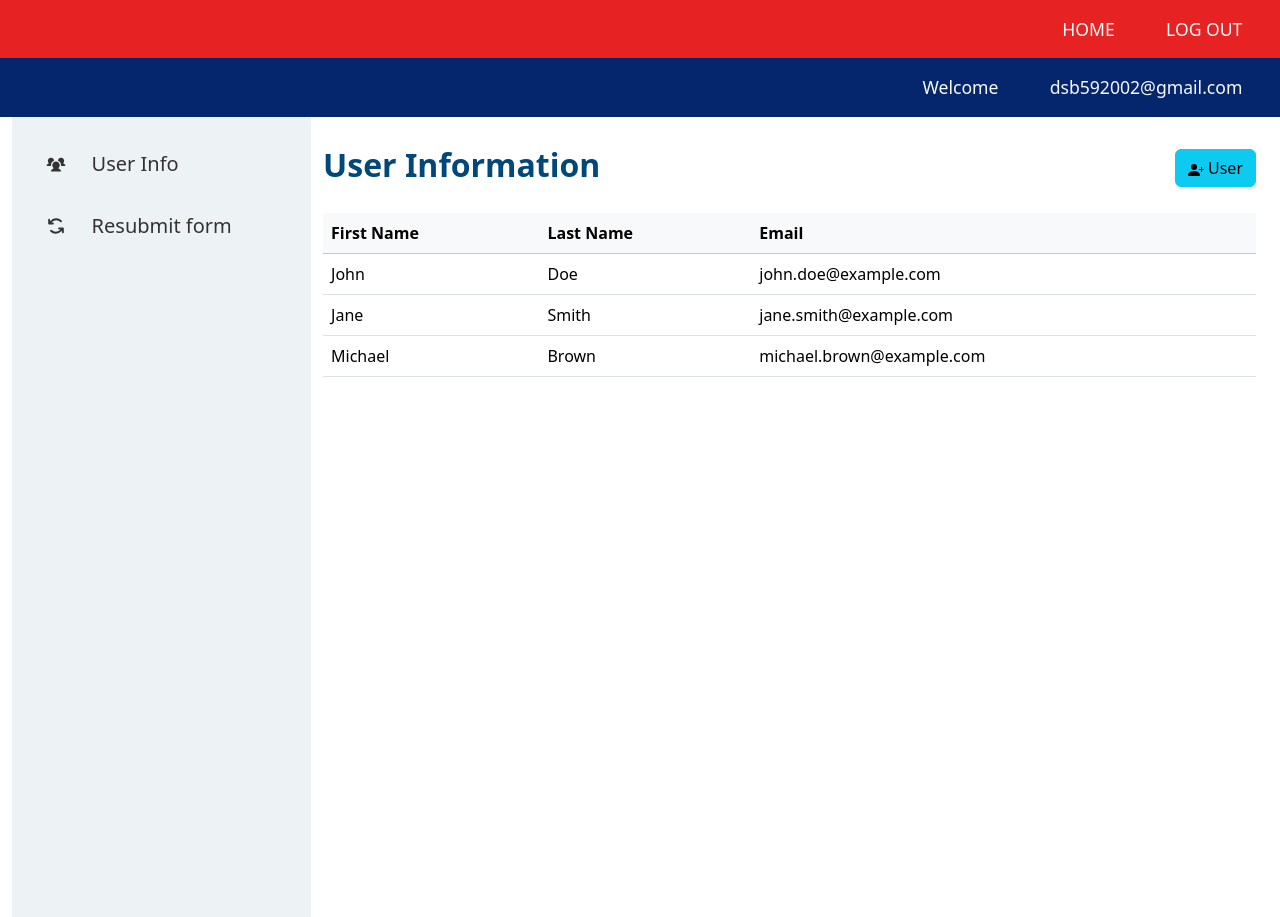
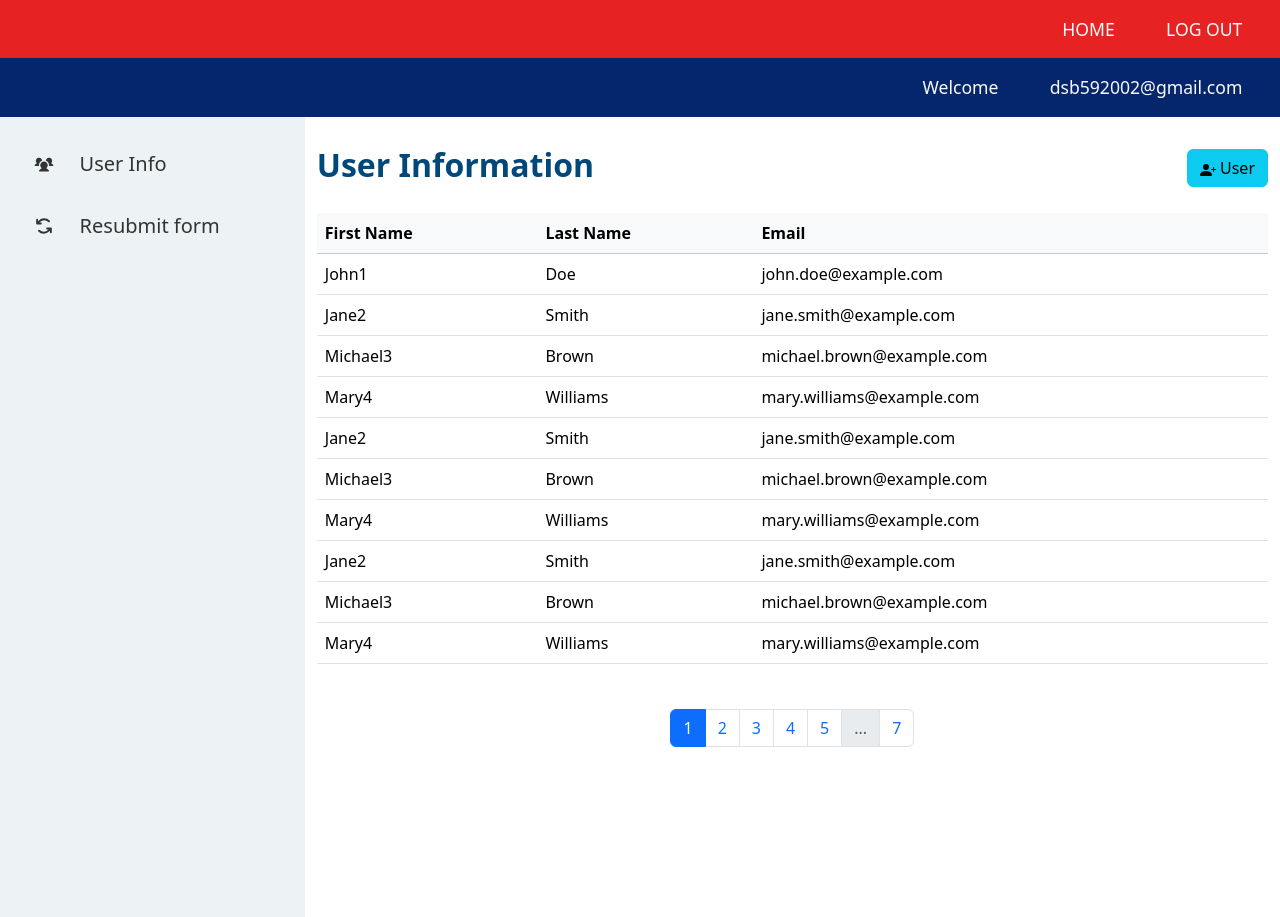
Before and after one commit to deepakspikewell/UserInfoRedcap, a React (Vite) app: page / in a window 1280 px wide. Built offline with nearby package versions, Linux system fonts and the light colour scheme.

Commit message:
pagination

```diff
--- a/src/App.css
+++ b/src/App.css
@@ -99,3 +99,7 @@
     width:60%
   }
 }
+
+.table-container{
+  min-height: 60vh;
+}
--- a/src/App.jsx
+++ b/src/App.jsx
@@ -17,9 +17,9 @@ function App() {
         <DDNavbar color="#e72222" text1="HOME" text2="LOG OUT"/>
 
         <DDNavbar color="#05266d" text1="Welcome" text2="dsb592002@gmail.com"/>
-        <div className="container-fluid d-flex  ">
+        <div className="gg d-flex vh-100">
           <Sidebar />
-          <div className=" mx-0 vw-100 vh-100 ">
+          <div className=" mx-0 vw-100 ">
             <Navbar />
             <div className="container ">
               <Table setShowForm={() => setShowForm(true)} />
--- a/src/components/Table.jsx
+++ b/src/components/Table.jsx
@@ -1,32 +1,349 @@
 import React, { useState } from "react";
 import { BsPersonPlusFill } from "react-icons/bs";
-const Table = ({setShowForm}) => {
+import "../App.css"; // Import the custom CSS file
+
+const Table = ({ setShowForm }) => {
   const patients = [
-    { firstName: "John", lastName: "Doe", email: "john.doe@example.com" },
-    { firstName: "Jane", lastName: "Smith", email: "jane.smith@example.com" },
+    { firstName: "John1", lastName: "Doe", email: "john.doe@example.com" },
+    { firstName: "Jane2", lastName: "Smith", email: "jane.smith@example.com" },
     {
-      firstName: "Michael",
+      firstName: "Michael3",
       lastName: "Brown",
       email: "michael.brown@example.com",
     },
+    {
+      firstName: "Mary4",
+      lastName: "Williams",
+      email: "mary.williams@example.com",
+    },
+    { firstName: "Jane2", lastName: "Smith", email: "jane.smith@example.com" },
+    {
+      firstName: "Michael3",
+      lastName: "Brown",
+      email: "michael.brown@example.com",
+    },
+    {
+      firstName: "Mary4",
+      lastName: "Williams",
+      email: "mary.williams@example.com",
+    },
+    { firstName: "Jane2", lastName: "Smith", email: "jane.smith@example.com" },
+    {
+      firstName: "Michael3",
+      lastName: "Brown",
+      email: "michael.brown@example.com",
+    },
+    {
+      firstName: "Mary4",
+      lastName: "Williams",
+      email: "mary.williams@example.com",
+    },
+    { firstName: "Jane2", lastName: "Smith", email: "jane.smith@example.com" },
+    {
+      firstName: "Michael3",
+      lastName: "Brown",
+      email: "michael.brown@example.com",
+    },
+    {
+      firstName: "Mary4",
+      lastName: "Williams",
+      email: "mary.williams@example.com",
+    },
+    { firstName: "Jane2", lastName: "Smith", email: "jane.smith@example.com" },
+    {
+      firstName: "Michael3",
+      lastName: "Brown",
+      email: "michael.brown@example.com",
+    },
+    {
+      firstName: "Mary4",
+      lastName: "Williams",
+      email: "mary.williams@example.com",
+    },
+    { firstName: "Jane2", lastName: "Smith", email: "jane.smith@example.com" },
+    {
+      firstName: "Michael3",
+      lastName: "Brown",
+      email: "michael.brown@example.com",
+    },
+    {
+      firstName: "Mary4",
+      lastName: "Williams",
+      email: "mary.williams@example.com",
+    },
+    { firstName: "Jane2", lastName: "Smith", email: "jane.smith@example.com" },
+    {
+      firstName: "Michael3",
+      lastName: "Brown",
+      email: "michael.brown@example.com",
+    },
+    {
+      firstName: "Mary4",
+      lastName: "Williams",
+      email: "mary.williams@example.com",
+    },
+    { firstName: "Jane2", lastName: "Smith", email: "jane.smith@example.com" },
+    {
+      firstName: "Michael3",
+      lastName: "Brown",
+      email: "michael.brown@example.com",
+    },
+    {
+      firstName: "Mary4",
+      lastName: "Williams",
+      email: "mary.williams@example.com",
+    },
+    { firstName: "Jane2", lastName: "Smith", email: "jane.smith@example.com" },
+    {
+      firstName: "Michael3",
+      lastName: "Brown",
+      email: "michael.brown@example.com",
+    },
+    {
+      firstName: "Mary4",
+      lastName: "Williams",
+      email: "mary.williams@example.com",
+    },
+    { firstName: "Jane2", lastName: "Smith", email: "jane.smith@example.com" },
+    {
+      firstName: "Michael3",
+      lastName: "Brown",
+      email: "michael.brown@example.com",
+    },
+    {
+      firstName: "Mary4",
+      lastName: "Williams",
+      email: "mary.williams@example.com",
+    },
+    { firstName: "Jane2", lastName: "Smith", email: "jane.smith@example.com" },
+    {
+      firstName: "Michael3",
+      lastName: "Brown",
+      email: "michael.brown@example.com",
+    },
+    {
+      firstName: "Mary4",
+      lastName: "Williams",
+      email: "mary.williams@example.com",
+    },
+    { firstName: "Jane2", lastName: "Smith", email: "jane.smith@example.com" },
+    {
+      firstName: "Michael3",
+      lastName: "Brown",
+      email: "michael.brown@example.com",
+    },
+    {
+      firstName: "Mary4",
+      lastName: "Williams",
+      email: "mary.williams@example.com",
+    },
+    { firstName: "Jane2", lastName: "Smith", email: "jane.smith@example.com" },
+    {
+      firstName: "Michael3",
+      lastName: "Brown",
+      email: "michael.brown@example.com",
+    },
+    {
+      firstName: "Mary4",
+      lastName: "Williams",
+      email: "mary.williams@example.com",
+    },
+    { firstName: "Jane2", lastName: "Smith", email: "jane.smith@example.com" },
+    {
+      firstName: "Michael3",
+      lastName: "Brown",
+      email: "michael.brown@example.com",
+    },
+    {
+      firstName: "Mary4",
+      lastName: "Williams",
+      email: "mary.williams@example.com",
+    },
+    { firstName: "Jane2", lastName: "Smith", email: "jane.smith@example.com" },
+    {
+      firstName: "Michael3",
+      lastName: "Brown",
+      email: "michael.brown@example.com",
+    },
+    {
+      firstName: "Mary4",
+      lastName: "Williams",
+      email: "mary.williams@example.com",
+    },
+    { firstName: "Jane2", lastName: "Smith", email: "jane.smith@example.com" },
+    {
+      firstName: "Michael3",
+      lastName: "Brown",
+      email: "michael.brown@example.com",
+    },
+    {
+      firstName: "Mary4",
+      lastName: "Williams",
+      email: "mary.williams@example.com",
+    },
+    {
+      firstName: "Mary4",
+      lastName: "Williams",
+      email: "mary.williams@example.com",
+    },
+    {
+      firstName: "Mary4",
+      lastName: "Williams",
+      email: "mary.williams@example.com",
+    },
+    {
+      firstName: "Mary4",
+      lastName: "Williams",
+      email: "mary.williams@example.com",
+    },
+    {
+      firstName: "Mary4",
+      lastName: "Williams",
+      email: "mary.williams@example.com",
+    },
+    {
+      firstName: "Mary4",
+      lastName: "Williams",
+      email: "mary.williams@example.com",
+    },
+    {
+      firstName: "Mary4",
+      lastName: "Williams",
+      email: "mary.williams@example.com",
+    },
+    {
+      firstName: "Mary4",
+      lastName: "Williams",
+      email: "mary.williams@example.com",
+    },
+    {
+      firstName: "Mary4",
+      lastName: "Williams",
+      email: "mary.williams@example.com",
+    },
+    {
+      firstName: "Mary4",
+      lastName: "Williams",
+      email: "mary.williams@example.com",
+    },
+    {
+      firstName: "Mary4",
+      lastName: "Williams",
+      email: "mary.williams@example.com",
+    },
+    {
+      firstName: "Mary4",
+      lastName: "Williams",
+      email: "mary.williams@example.com",
+    },
+    {
+      firstName: "Mary4",
+      lastName: "Williams",
+      email: "mary.williams@example.com",
+    },
+    {
+      firstName: "Mary4",
+      lastName: "Williams",
+      email: "mary.williams@example.com",
+    },
+    {
+      firstName: "Mary4",
+      lastName: "Williams",
+      email: "mary.williams@example.com",
+    },
+    {
+      firstName: "Mary4",
+      lastName: "Williams",
+      email: "mary.williams@example.com",
+    },
+
+    // Add more patients as needed for testing pagination
   ];
+
+  const [currentPage, setCurrentPage] = useState(1);
+  const itemsPerPage = 10;
+
+  const handleClick = (id) => {
+    setCurrentPage(Number(id));
+  };
+
+  const getPageNumbers = () => {
+    const totalPages = Math.ceil(patients.length / itemsPerPage);
+    const maxPagesToShow = 5;
+    const pages = [];
+    let startPage = 1;
+    let endPage = totalPages;
+
+    if (totalPages > maxPagesToShow) {
+      if (currentPage <= 3) {
+        endPage = maxPagesToShow;
+      } else if (currentPage + 2 >= totalPages) {
+        startPage = totalPages - (maxPagesToShow - 1);
+      } else {
+        startPage = currentPage - 2;
+        endPage = currentPage + 2;
+      }
+    }
+
+    for (let i = startPage; i <= endPage; i++) {
+      pages.push(i);
+    }
+
+    if (startPage > 1) {
+      pages.unshift("...");
+      pages.unshift(1);
+    }
+
+    if (endPage < totalPages) {
+      pages.push("...");
+      pages.push(totalPages);
+    }
+
+    return pages;
+  };
+
+  const renderPageNumbers = getPageNumbers().map((number, index) => {
+    if (number === "...") {
+      return (
+        <li key={index} className="page-item disabled">
+          <span className="page-link">{number}</span>
+        </li>
+      );
+    }
+    return (
+      <li
+        key={index}
+        className={`page-item ${currentPage === number ? "active" : ""}`}
+      >
+        <button className="page-link" onClick={() => handleClick(number)}>
+          {number}
+        </button>
+      </li>
+    );
+  });
+
+  const indexOfLastPatient = currentPage * itemsPerPage;
+  const indexOfFirstPatient = indexOfLastPatient - itemsPerPage;
+  const currentPatients = patients.slice(
+    indexOfFirstPatient,
+    indexOfLastPatient
+  );
+
   return (
     <div>
       <div
-        class=" d-flex justify-content-between mt-4"
+        className="d-flex justify-content-between mt-4 "
         style={{ fontWeight: "600", fontSize: "2rem", color: "#004879" }}
       >
-        <div style={{ fontWeight: "600", fontSize: "2rem", color: "#004879" }}>
-          User Information
-        </div>
+        <div>User Information</div>
         <div>
-          <button type="submit" className="btn btn-info " onClick={setShowForm}>
-          <BsPersonPlusFill /> User
+          <button type="submit" className="btn btn-info" onClick={setShowForm}>
+            <BsPersonPlusFill /> User
           </button>
         </div>
       </div>
-      {/* <div className="table-container mt-3 d-none d-lg-block"> */}
-      <div className=" mt-4 d-none d-lg-block">
+
+      <div className="table-container d-none d-lg-block mt-4">
         <div className="row">
           <div className="col-12">
             <table className="table">
@@ -38,7 +355,7 @@ const Table = ({setShowForm}) => {
                 </tr>
               </thead>
               <tbody>
-                {patients.map((patient, index) => (
+                {currentPatients.map((patient, index) => (
                   <tr key={index}>
                     <td>{patient.firstName}</td>
                     <td>{patient.lastName}</td>
@@ -50,47 +367,49 @@ const Table = ({setShowForm}) => {
           </div>
         </div>
       </div>
-      {/* </div> */}
 
       <div className="cards-container mt-4 d-lg-none">
-        {patients.map((patient, index) => (
-          <div class="card">
-            <div class="card-body">
-              <div class="col-lg-2 col-md-12 col-sm-12 d-flex justify-content-left mb-1">
+        {currentPatients.map((patient, index) => (
+          <div className="card" key={index}>
+            <div className="card-body">
+              <div className="col-lg-2 col-md-12 col-sm-12 d-flex justify-content-left mb-1">
                 <span
-                  class="d-lg-none  "
+                  className="d-lg-none"
                   style={{ color: "black", fontWeight: "500" }}
                 >
                   First Name:
                 </span>
-                <span class="patientsinfo text-primary">
+                <span className="patientsinfo text-primary">
                   &nbsp;{patient.firstName}
                 </span>
               </div>
-
-              <div class="col-lg-2 col-md-12 col-sm-12 d-flex justify-content-left mb-1">
+              <div className="col-lg-2 col-md-12 col-sm-12 d-flex justify-content-left mb-1">
                 <span
-                  class="d-lg-none  "
+                  className="d-lg-none"
                   style={{ color: "black", fontWeight: "500" }}
                 >
                   Last Name:
                 </span>
-                <span class=" text-primary">&nbsp;{patient.lastName}</span>
+                <span className="text-primary">&nbsp;{patient.lastName}</span>
               </div>
-
-              <div class="col-lg-2 col-md-12 col-sm-12 d-flex justify-content-left mb-1">
+              <div className="col-lg-2 col-md-12 col-sm-12 d-flex justify-content-left mb-1">
                 <span
-                  class="d-lg-none patientsinfoTop "
+                  className="d-lg-none patientsinfoTop"
                   style={{ color: "black", fontWeight: "500" }}
                 >
                   Email:
                 </span>
-                <span class=" text-primary">&nbsp;{patient.email}</span>
+                <span className="text-primary">&nbsp;{patient.email}</span>
               </div>
             </div>
           </div>
         ))}
       </div>
+      <nav className="mt-3">
+        <ul className="pagination justify-content-center">
+          {renderPageNumbers}
+        </ul>
+      </nav>
     </div>
   );
 };
```
